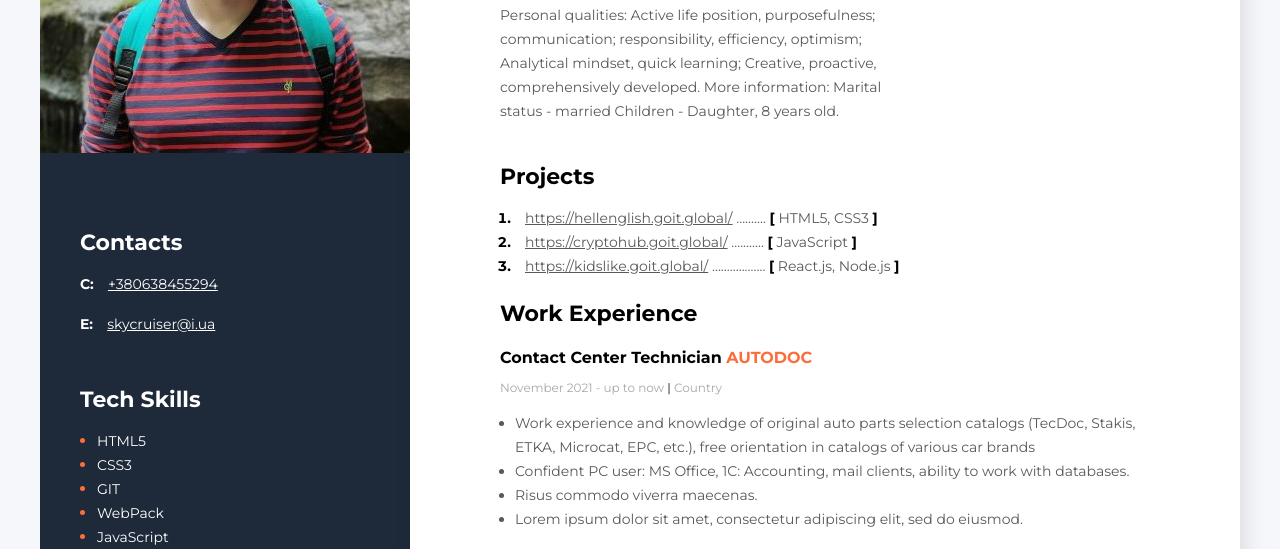
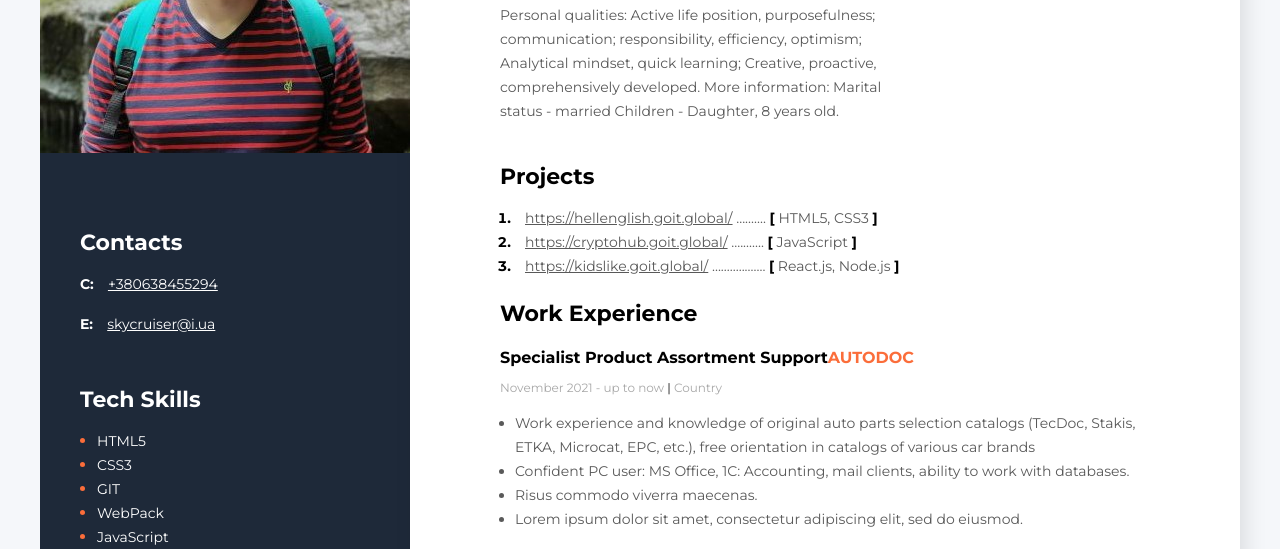
Before and after one commit to OleksandrSamofal/Resume, a plain HTML site: page index.html in a window 1280 px wide. Shown: the part 249-798 px from the top of the page. Drawn offline with Linux system fonts and the light colour scheme.

Commit message:
change work-position

```diff
--- a/index.html
+++ b/index.html
@@ -67,7 +67,7 @@ Children - Daughter, 8 years old.
         <h3 class="title">Work Experience</h3>
         <!--Company 1-->
         <div>
-            <h4 class="work-position">Contact Center Technician <span class="organization">AUTODOC</span>  </h4>
+            <h4 class="work-position">Specialist Product Assortment Support<span class="organization">AUTODOC</span>  </h4>
             <p class="period">November 2021 -  up to now <span class="line">|</span>     Country</p>
             <ul class="work-list">
                 <li class="work-list-item">Work experience and knowledge of original auto parts selection catalogs (TecDoc, Stakis, ETKA, Microcat, EPC, etc.), free orientation in catalogs of various car brands </li>
```
